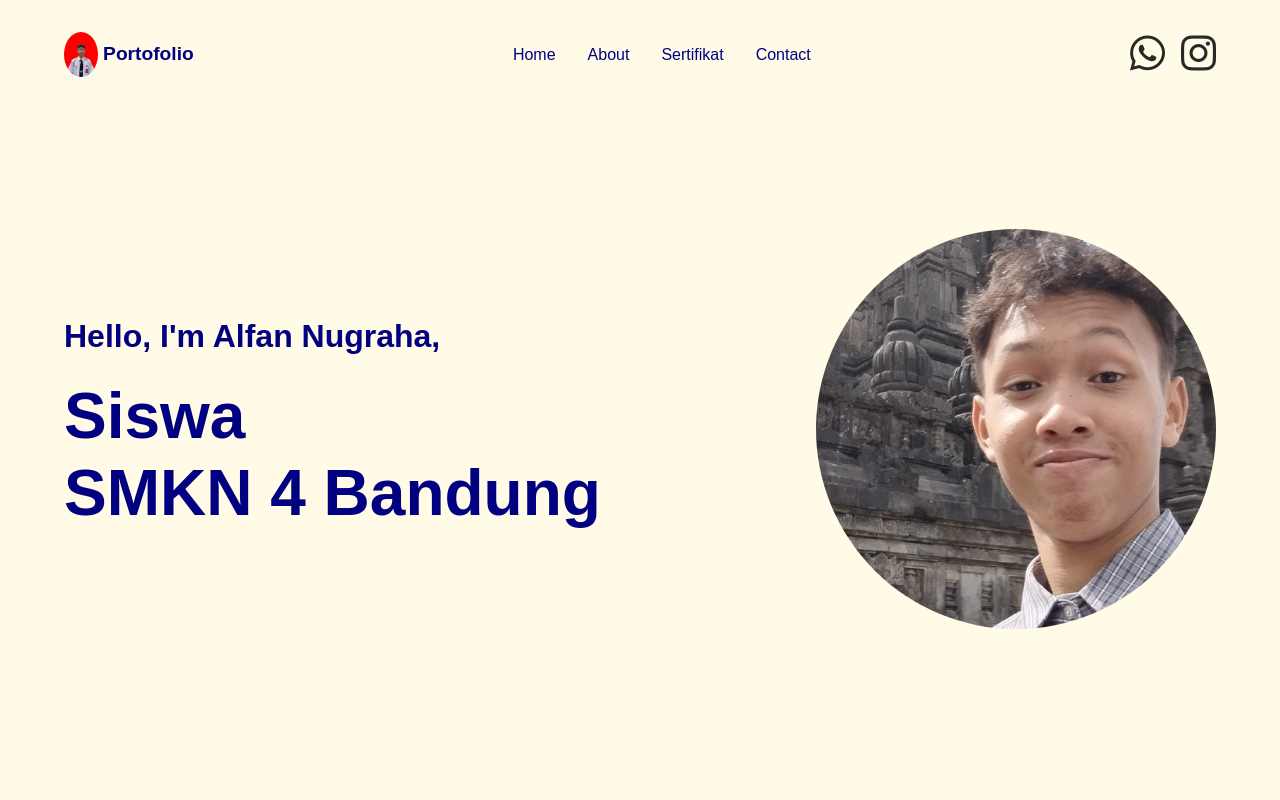
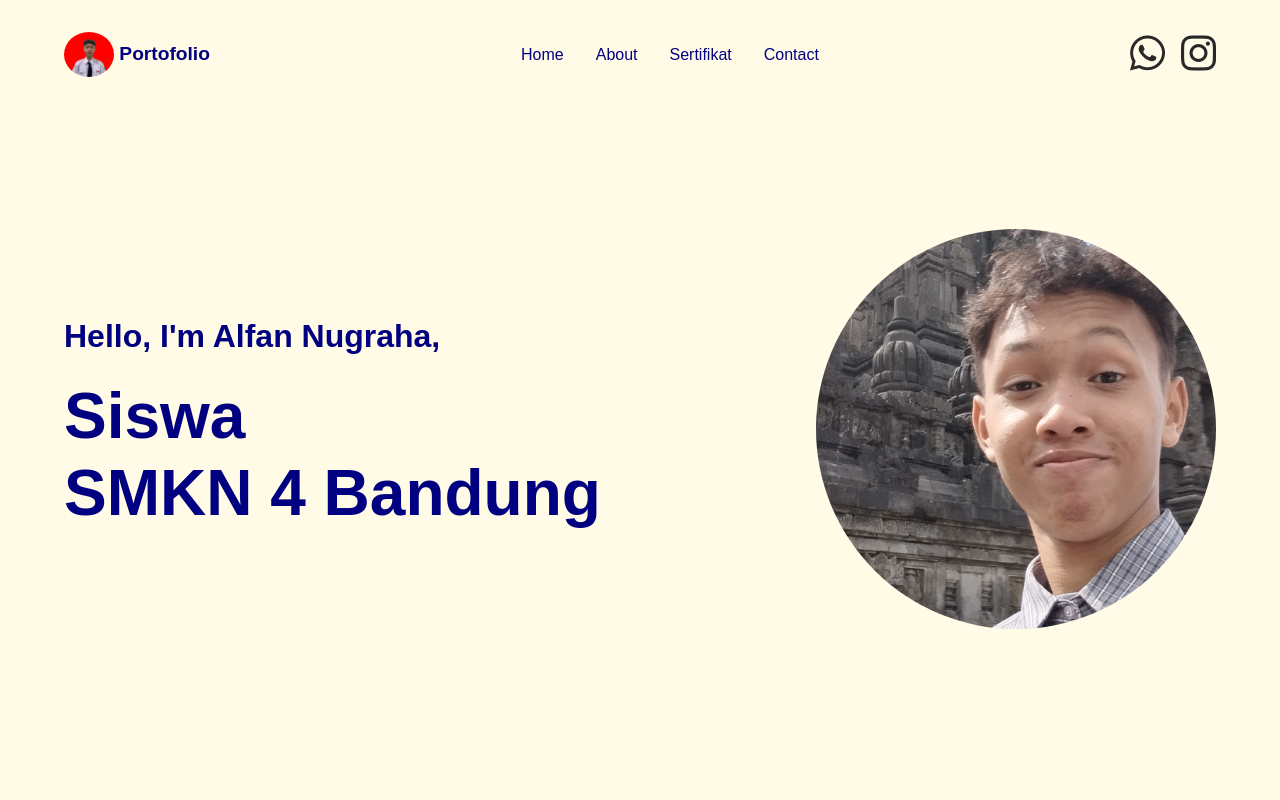
Before and after one commit to pannug03/portofolioalfann, a plain HTML site: page index.html in a window 1280 px wide. Shown: the top 800 px of the page. Drawn offline with Linux system fonts and the light colour scheme.

Commit message:
Update index.html

```diff
--- a/index.html
+++ b/index.html
@@ -10,7 +10,7 @@
 </head>
 <body>
     <nav class="navvv">
-        <div class="logo"><img src="foto_cv-removebg-preview.png" alt="logo" align="center" class="alfan">    Portofolio</div>
+        <div class="logo"><img src="foto_cv-removebg-preview.png" alt="logo" width="50px" align="center" class="alfan">    Portofolio</div>
         <div class="menu">
             <a href="#home">Home</a>
             <a href="#about">About</a>
```
